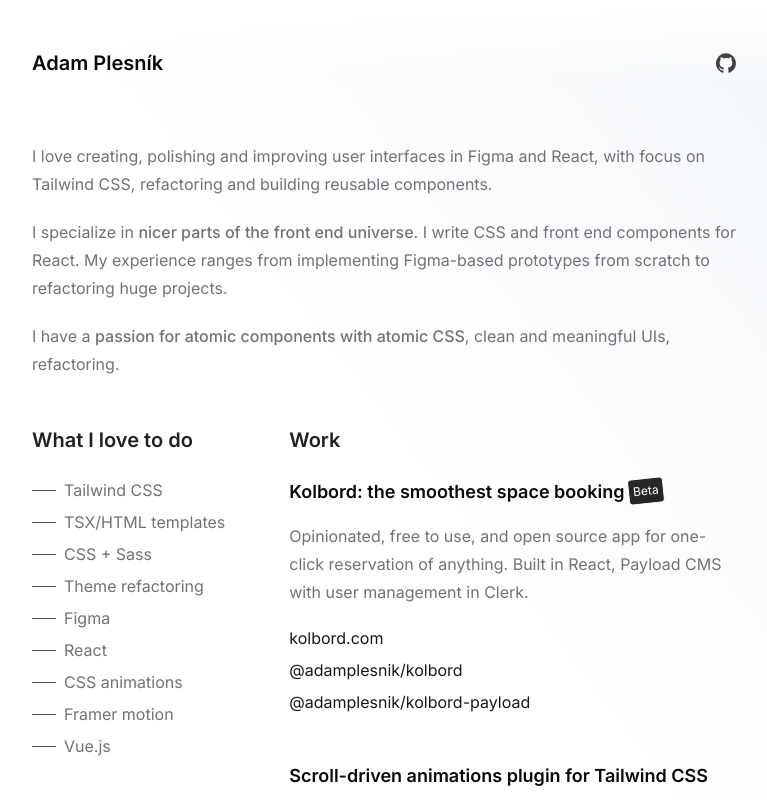
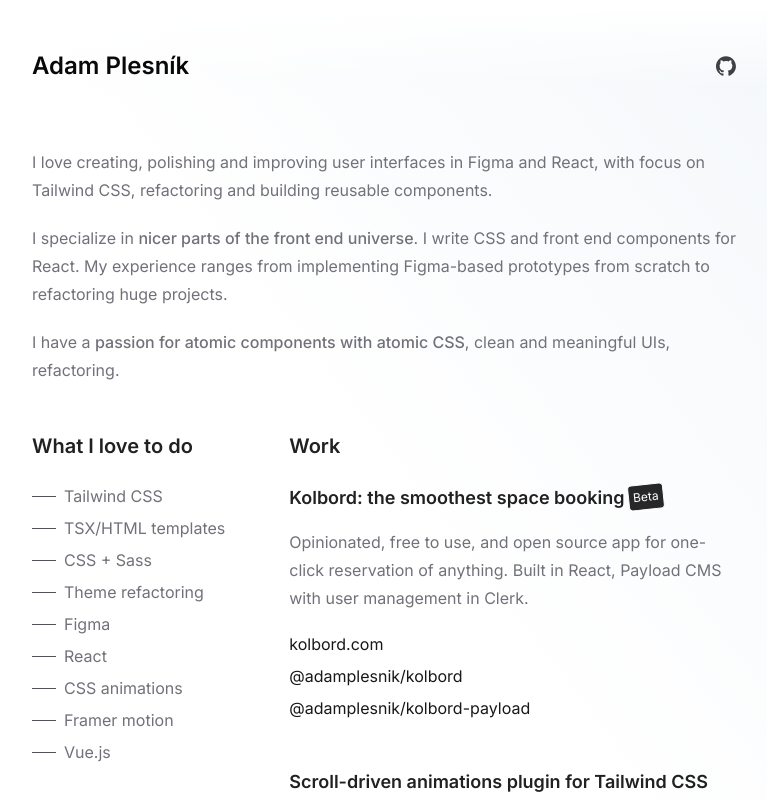
Before and after one commit to adamplesnik/adamplesnik.com, a React (Vite) app: page / in a window 1280 px wide. Shown: the top 800 px of the page, without its empty margins (256-1023 px from the left). Built offline with nearby package versions, Linux system fonts and the light colour scheme.

Commit message:
Update header, tiles

```diff
--- a/src/components/Heading.tsx
+++ b/src/components/Heading.tsx
@@ -5,19 +5,17 @@ const Heading = ({ size = 1, className = '', children }: PropsWithChildren<Title
   const defaultClasses = clsx('text-zinc-950 font-semibold', className)
 
   if (size === 1) {
-    return <h1 className={clsx(defaultClasses, 'text-xl leading-normal')}>{children}</h1>
+    return <h1 className={clsx(defaultClasses, 'text-2xl leading-normal')}>{children}</h1>
   } else if (size === 2) {
-    return <h2 className={clsx(defaultClasses, 'mb-12 text-3xl opacity-90')}>{children}</h2>
+    return <h2 className={clsx(defaultClasses, 'mb-6 text-xl opacity-90')}>{children}</h2>
   } else if (size === 3) {
-    return <h3 className={clsx(defaultClasses, 'mb-6 text-xl opacity-90')}>{children}</h3>
-  } else {
-    return <h4 className={clsx(defaultClasses, 'mb-4 text-lg')}>{children}</h4>
+    return <h3 className={clsx(defaultClasses, 'mb-4 text-lg opacity-90')}>{children}</h3>
   }
 }
 
 export interface TitleProps {
   children: PropsWithChildren
-  size: 1 | 2 | 3 | 4
+  size: 1 | 2 | 3
   className?: string
 }
 
--- a/src/components/Tile.tsx
+++ b/src/components/Tile.tsx
@@ -13,7 +13,7 @@ const Tile = ({
   return (
     <div className={clsx('mb-12', className)}>
       <div className="flex gap-1">
-        {title && <Heading size={sub ? 4 : 3}>{title}</Heading>}
+        {title && <Heading size={sub ? 3 : 2}>{title}</Heading>}
         {badge && badge}
       </div>
       {children}
--- a/src/content/Work.tsx
+++ b/src/content/Work.tsx
@@ -1,7 +1,7 @@
 import Heading from '../components/Heading'
 
 const Work = () => {
-  return <Heading size={3}>Work</Heading>
+  return <Heading size={2}>Work</Heading>
 }
 
 export default Work
--- a/src/pages/Home.tsx
+++ b/src/pages/Home.tsx
@@ -11,7 +11,7 @@ import Page from '../layouts/Page'
 const Home = () => {
   return (
     <>
-      <div className="to-white-0 sticky top-0 z-10 mx-auto w-full max-w-screen-md bg-gradient-to-b from-white to-80% p-8 pt-12">
+      <div className="to-white-0 sticky -top-8 z-10 mx-auto w-full max-w-screen-md bg-gradient-to-b from-white to-80% p-8 pt-12">
         <Header />
       </div>
       <Page>
```
Also changed, not shown: 1 other file (tests, documents, lock files or other folders).
